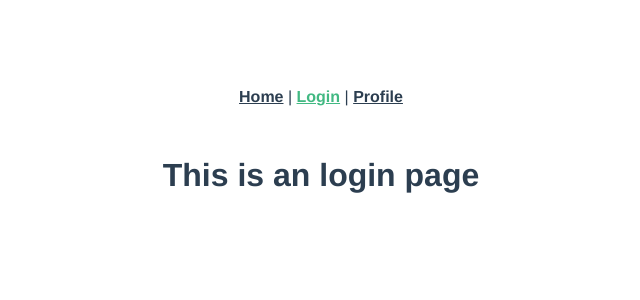
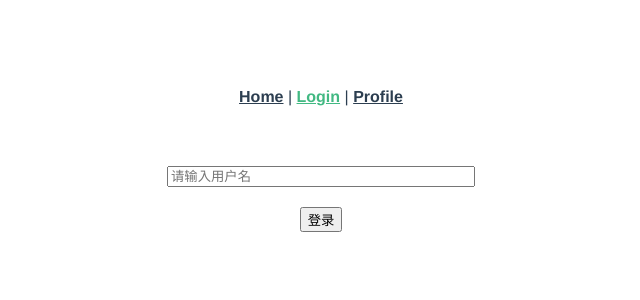
Before and after one commit to ethanlamm/JWT-Vue2, a Vue app: page /login in a window 1280 px wide. Shown: the top 300 px of the page, without its empty margins (319-959 px from the left). Built offline with nearby package versions, Linux system fonts and the light colour scheme; what iview would draw is missing.

Commit message:
页面修改

```diff
--- a/src/App.vue
+++ b/src/App.vue
@@ -21,6 +21,7 @@
 
 nav {
   padding: 30px;
+  margin-bottom: 30px !important;
 }
 
 nav a {
--- a/src/views/Home.vue
+++ b/src/views/Home.vue
@@ -1,6 +1,6 @@
 <template>
   <div class="home">
-    <h1>This is an home page</h1>
+    <h1>首页</h1>
   </div>
 </template>
 <script>
--- a/src/views/Login.vue
+++ b/src/views/Login.vue
@@ -1,10 +1,21 @@
 <template>
   <div class="login">
-    <h1>This is an login page</h1>
+    <Input v-model="userName" placeholder="请输入用户名" style="width: 300px"></Input>
+    <div class="buttonContainer"><Button type="primary">登录</Button></div>
   </div>
 </template>
 <script>
 export default {
-  name: 'LoginView'
+  name: 'LoginView',
+  data () {
+    return {
+      userName: ''
+    }
+  }
 }
 </script>
+<style scoped>
+.buttonContainer {
+  margin-top: 20px;
+}
+</style>
--- a/src/views/Profile.vue
+++ b/src/views/Profile.vue
@@ -1,6 +1,6 @@
 <template>
   <div class="profile">
-    <h1>This is an profile page</h1>
+    <h1>个人中心</h1>
   </div>
 </template>
 <script>
```
